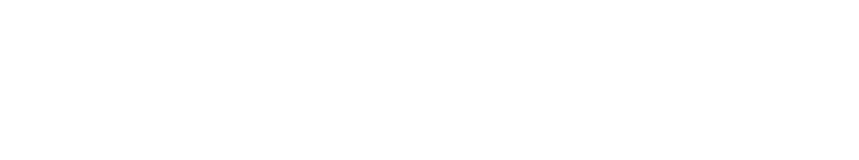
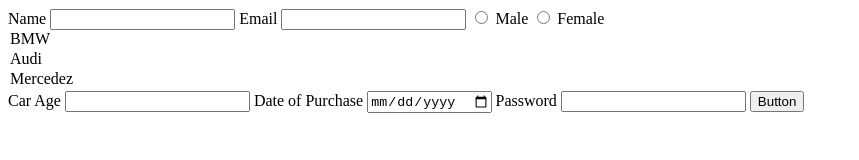
Before and after one commit to acciojob/car-insurance-form-ramedwararyan, a website: page main.html in a window 1280 px wide. Shown: the whole page, without its empty margins (0-859 px from the left). Drawn offline with Linux system fonts and the light colour scheme.

Commit message:
created a submission

```diff
--- a/main.html
+++ b/main.html
@@ -8,6 +8,36 @@
 
 <body>
 	<!-- the entire body must be written by student -->
+	<form method="post">
+	<label>Name</label>
+	<input type="text" id="name" required>
+
+	<label>Email</label>
+	<input type="email" id="email" required>
+
+    <input type="radio" name="gender" required>
+	<label for="gender">Male</label>
+
+	<input type="radio" name="gender" required>
+	<label for="gender">Female</label>
+
+    <dropdown id="cars">
+		<option>BMW</option>
+		<option>Audi</option>
+		<option>Mercedez</option>
+	</dropdown>
+
+	<label>Car Age</label>
+	<input type="number" id="carage" required>
+
+	<label>Date of Purchase</label>
+	<input type="date" id="dop" required>
+
+	<label>Password</label>
+	<input type="password" id="password" required>
+
+	<button type="submit">Button</button>
+		</form>
     <script type="text/javascript" src="./script.js">
 </script>
 
```
